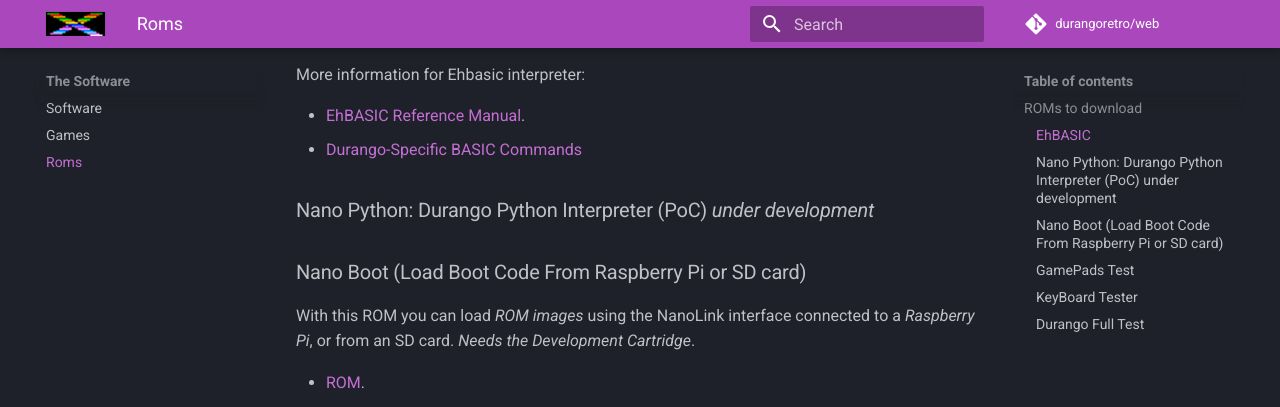
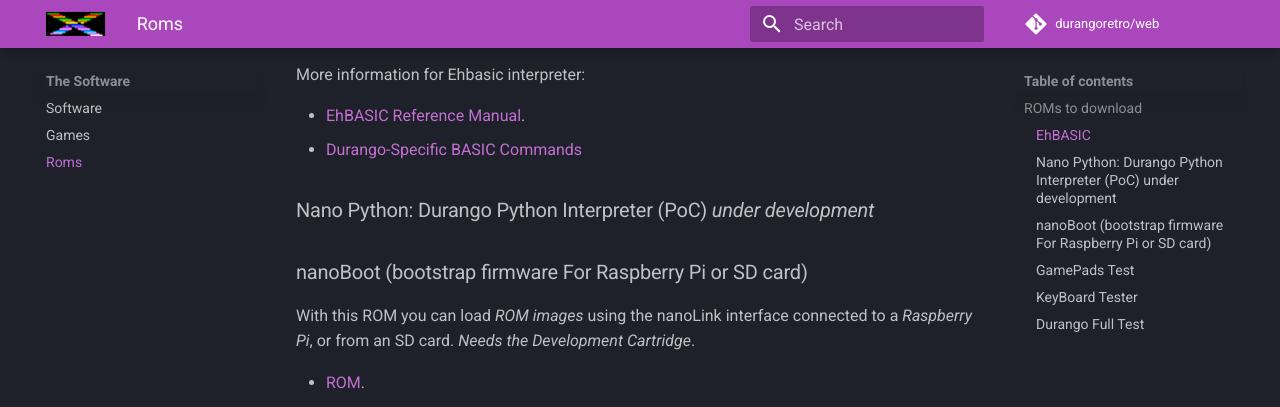
Before and after one commit to durangoretro/web, an MkDocs documentation site: the page built from docs/software/roms.md, in a window 1280 px wide and 900 px high, scrolled down 968 px. Shown: the top 407 px of the window. Built offline with MkDocs 1.6.1 and Material for MkDocs 9.7.7, drawn with Linux system fonts in a browser that asks for light colours; comment, search, counter and statistics services are not loaded.

Commit message:
Update roms.md

```diff
--- a/docs/software/roms.md
+++ b/docs/software/roms.md
@@ -27,9 +27,9 @@
 
 ### Nano Python: Durango Python Interpreter (PoC) _under development_
 
-### Nano Boot (Load Boot Code From Raspberry Pi or SD card)
+### nanoBoot (bootstrap firmware For Raspberry Pi or SD card)
 
-With this ROM you can load _ROM images_ using the NanoLink interface connected to a _Raspberry Pi_, or from an SD card. _Needs the Development Cartridge_.
+With this ROM you can load _ROM images_ using the nanoLink interface connected to a _Raspberry Pi_, or from an SD card. _Needs the Development Cartridge_.
 
 * [ROM](../assets/bin/nanoboot.dux).
 * [Source Code](https://github.com/zuiko21/minimOS/blob/master/forge/nanoboot/rom.s).
```
